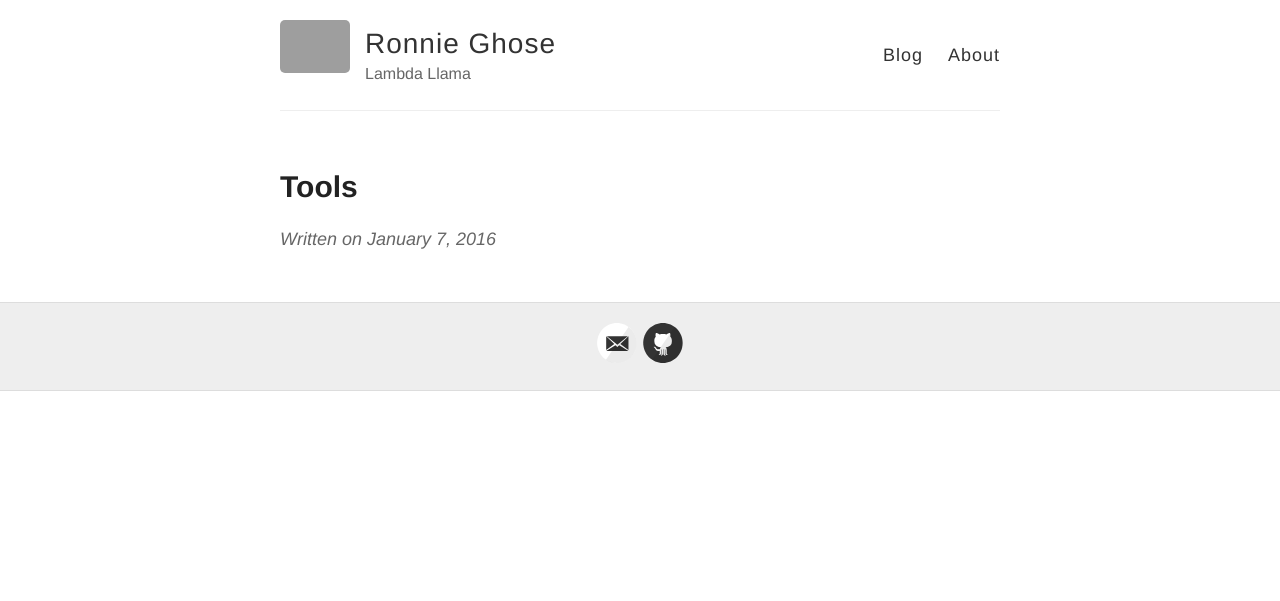
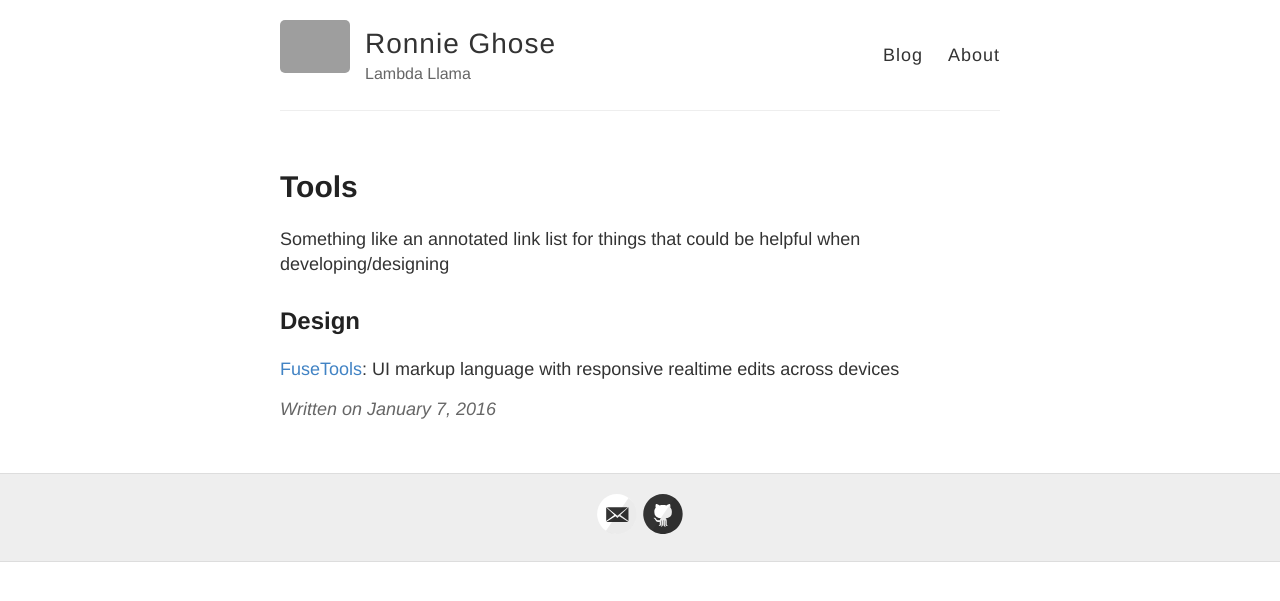
Before and after one commit to RONNCC/ronncc.github, a Jekyll site: the page built from _posts/2016-1-7-Cool Tools.md, in a window 1280 px wide. Shown: the top 601 px of the page. Built offline with Jekyll 4.4.1, drawn with Linux system fonts in a browser that asks for light colours; comment, search, counter and statistics services are not loaded; grey boxes are pictures that could not be loaded.

Commit message:
update from Jekyller

```diff
--- a/_posts/2016-1-7-Cool Tools.md
+++ b/_posts/2016-1-7-Cool Tools.md
@@ -8,8 +8,12 @@ date: '2016-1-7'
 type: post
 layout: post
 published: true
-sha:
+sha: f9e4aaa83fd0a6d5f55e806fe8705bfa822c938f
 slug: 'Cool Tools'
 title: Tools
 
 ---
+Something like an annotated link list for things that could be helpful when developing/designing
+
+## Design
+[FuseTools](https://www.fusetools.com/): UI markup language with responsive realtime edits across devices
```
